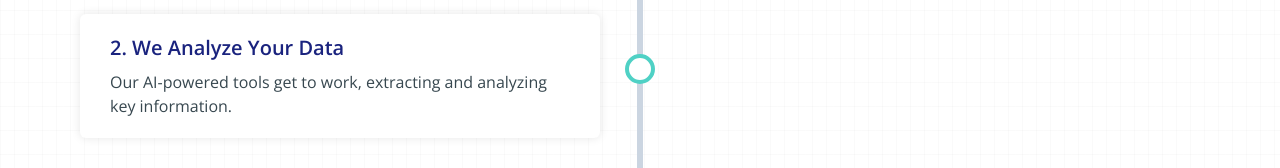
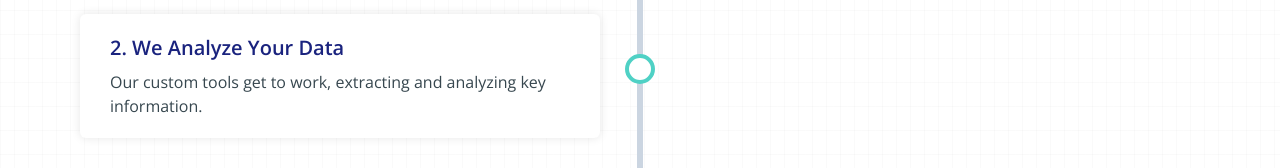
Before and after one commit to shoepack/legal-eagle, a Next.js app: page / in a window 1280 px wide. Shown: the part 1234-1402 px from the top of the page. Built offline with nearby package versions, Linux system fonts and the light colour scheme.

Commit message:
Fix pulsing, edit text

```diff
--- a/src/app/globals.css
+++ b/src/app/globals.css
@@ -81,9 +81,6 @@ body {
 
 .timeline-dot.reached {
   background-color: #4fd1c5;
-}
-
-.timeline-item:not(:last-child) .timeline-dot.reached {
   animation: pulse 2s infinite;
 }
 
--- a/src/app/page.tsx
+++ b/src/app/page.tsx
@@ -188,7 +188,7 @@ export default function Home() {
                   2. We Analyze Your Data
                 </h3>
                 <p className="text-slate-gray">
-                  Our AI-powered tools get to work, extracting and analyzing key
+                  Our custom tools get to work, extracting and analyzing key
                   information.
                 </p>
               </div>
```
